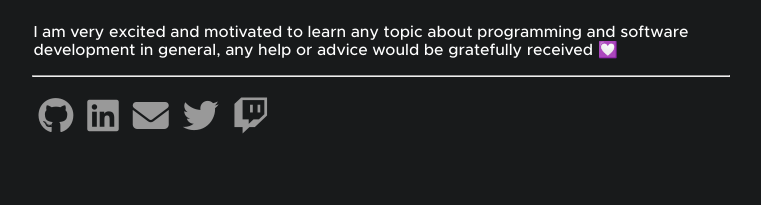
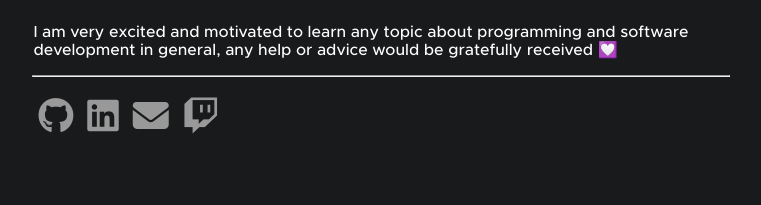
Before and after one commit to HicaroD/portfolio-website, a Django app: page / in a window 1280 px wide. Shown: the part 595-800 px from the top of the page, without its empty margins (259-1020 px from the left). Run offline with Django 4.2, Linux system fonts and the light colour scheme; parts of the project's set-up code (start-up, migrations or seed data) failed here and were passed over; some libraries are stand-ins or nearby versions.

Commit message:
content: removing Twitter

```diff
--- a/templates/base.html
+++ b/templates/base.html
@@ -52,7 +52,6 @@
                 <li><a href="https://github.com/HicaroD"> <i class="fa fa-github" style="font-size:36px;"></i> </a></li>
                 <li><a href="https://www.linkedin.com/in/hicaromiguel/"><i class="fa fa-linkedin-square" style="font-size:36px"></i></a></li>
                 <li><a href="mailto:hdanrlley1@gmail.com"><i class="fa fa-envelope" aria-hidden="true" style="font-size:36px"></i></a></li>
-                <li><a href="https://twitter.com/DanrlleyHicaro"> <i class="fa fa-twitter" style="font-size:36px;"></i> </a></li>
                 <li><a href="https://twitch.com/hicaro____">  <i class="fa-brands fa-twitch" style="font-size: 36px;"></i></a></li>
             </ul>
         </div>
```
